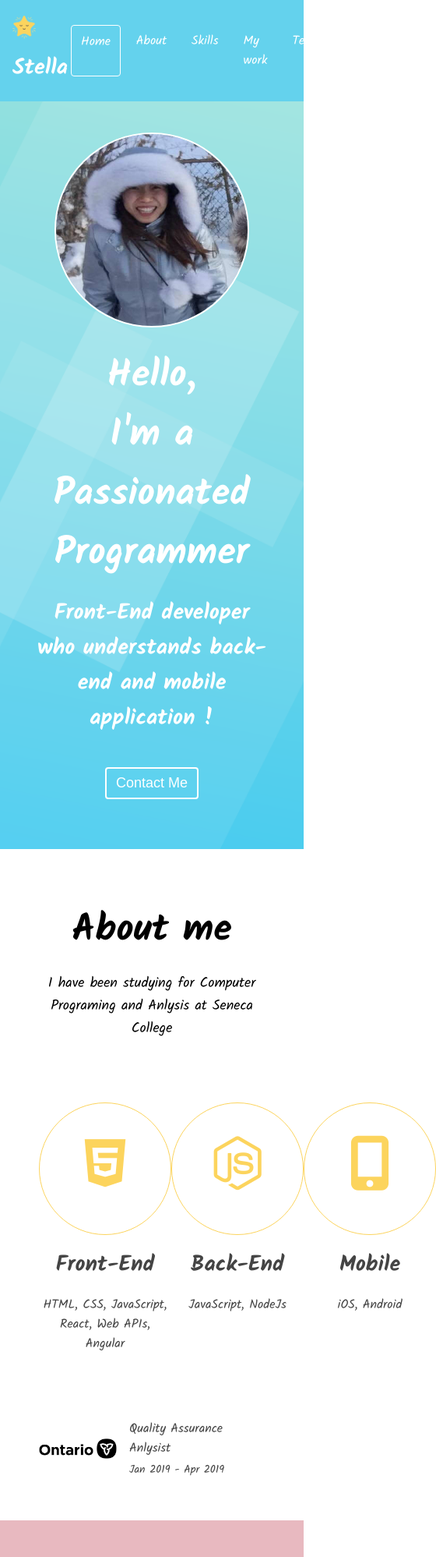
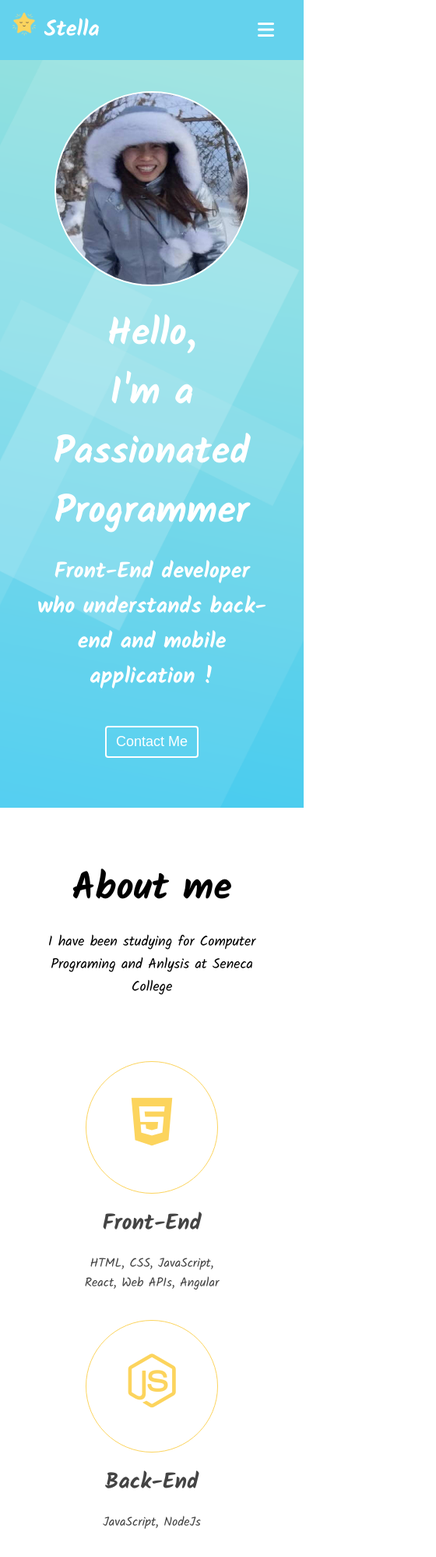
Before and after one commit to stellajung/portfolio_stella, a plain HTML site: page index.html in a window 390 px wide. Shown: the top 1997 px of the page at 78% size, 560 px wide, since content can reach past the window. Drawn offline with Linux system fonts and the light colour scheme.

Commit message:
applied responsive css

```diff
--- a/index.html
+++ b/index.html
@@ -29,6 +29,11 @@
                 <li class="navbar__menu__item">Contact</li>
             </ul>
         </div>
+
+        <button class="navbar__toggle-btn">
+            <i class="fas fa-bars"></i>
+        </button>
+
     </nav>
     <section id="home">
         <img src="images/profile.png" alt="Stella's profile photo" class="home__avatar">
--- a/styles.css
+++ b/styles.css
@@ -88,7 +88,6 @@ p {
   justify-content: space-between;
   background-color: var(--color-blue);
   align-items: center;
-  color: var(--color-white);
   padding: 16px;
 }
 
@@ -106,6 +105,7 @@ p {
 }
 
 .navbar__menu__item {
+  color: var(--color-white);
   padding: 8px 12px;
   margin: 0 4px;
   cursor: pointer;
@@ -118,6 +118,15 @@ p {
 
 .navbar__menu__item:hover {
   background-color: var(--color-dark-blue);
+}
+
+.navbar__toggle-btn {
+  position: absolute;
+  right: 32px;
+  font-size: 24px;
+  color: var(--color-white);
+  display: none;
+  top: 24px;
 }
 
 #home {
@@ -174,6 +183,7 @@ p {
   border-radius: 50%;
   margin-bottom: 16px;
   color: var(--color-yellow);
+  margin: auto;
 }
 
 .major__icon:hover i {
@@ -434,3 +444,42 @@ p {
   transform: scale(1.1);
   color: var(--color-yellow);
 }
+
+@media screen and (max-width: 768px) {
+  .navbar__toggle-btn {
+    display: block;
+  }
+
+  #navbar {
+    flex-direction: column;
+    align-items: flex-start;
+  }
+
+  .navbar__menu {
+    flex-direction: column;
+    text-align: center;
+    width: 100%;
+    display: none;
+  }
+
+  .about__majors {
+    flex-direction: column;
+  }
+
+  .major {
+    margin-bottom: 35px;
+  }
+
+  .skillset {
+    flex-direction: column;
+  }
+
+  .project {
+    flex-grow: 1;
+  }
+
+  .testimonial__avatar {
+    width: 80px;
+    height: 80px;
+  }
+}
```
